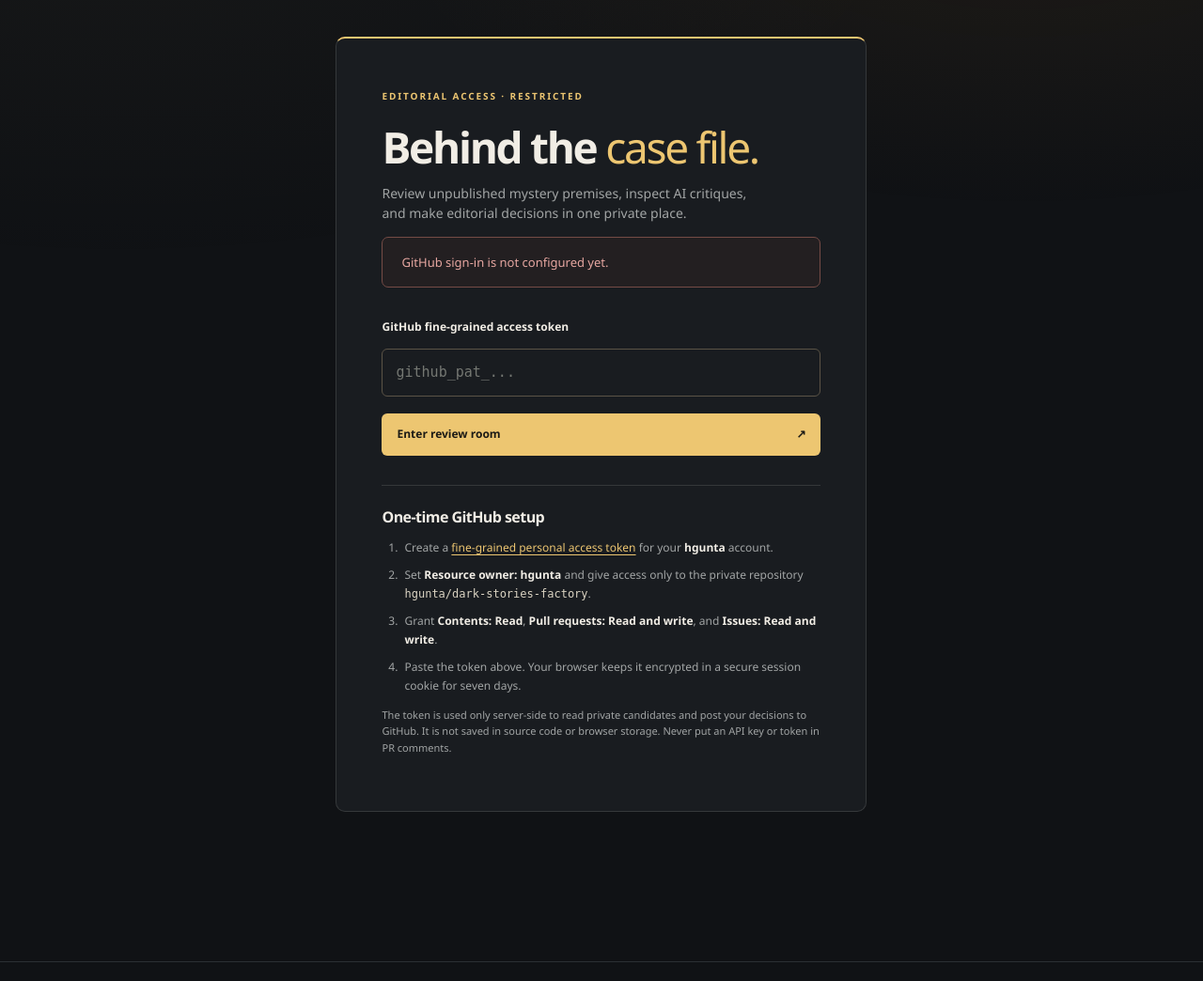
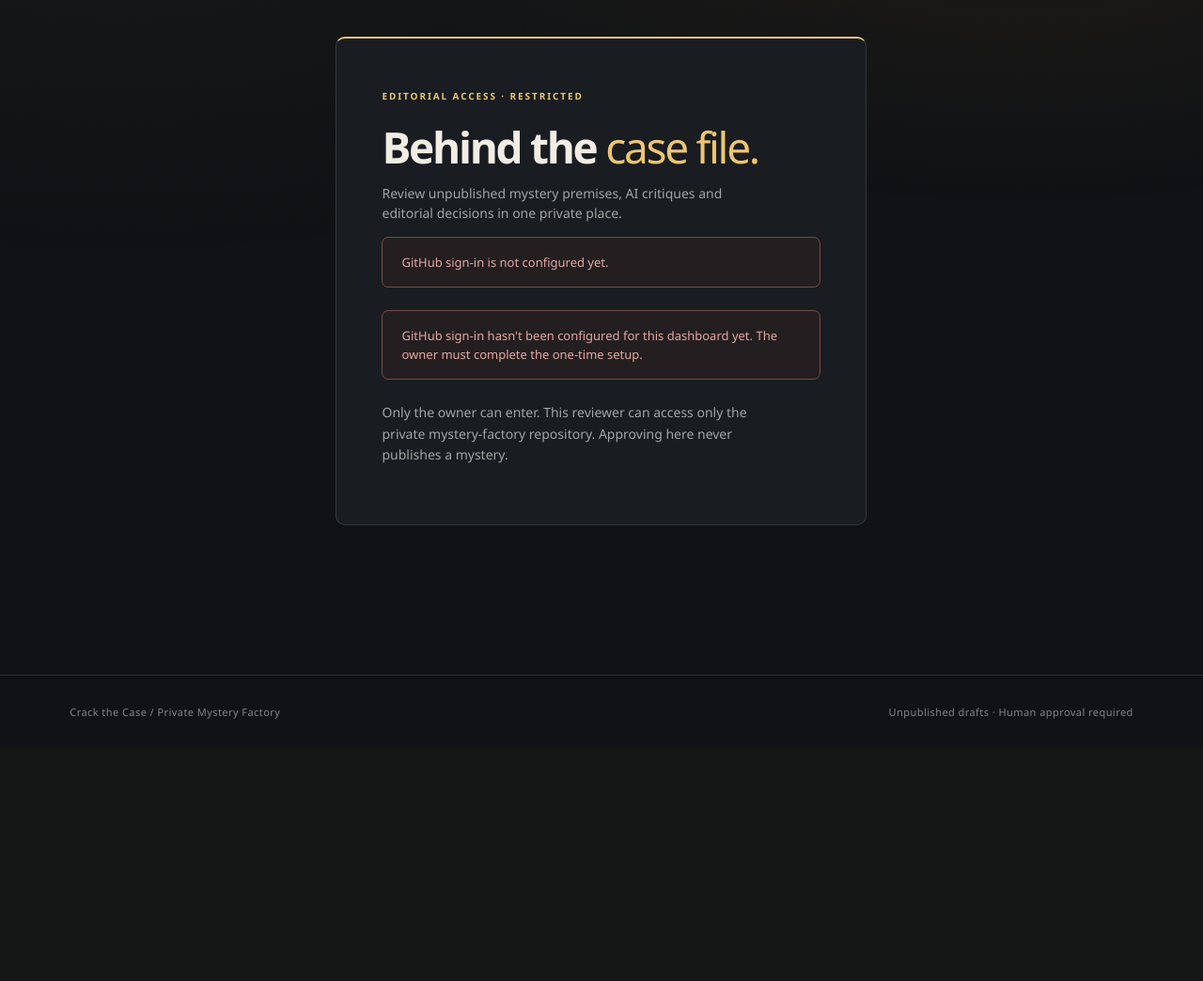
Before and after one commit to hgunta/dark-stories, a FastAPI app: page /auth/github in a window 1280 px wide. Shown: the part 139-1183 px from the top of the page at 94% size. After the commit the page ends 904 px from the top, so only its background shows below. Run offline with FastAPI, Linux system fonts and the light colour scheme.

Commit message:
feat(review): replace token entry screen with GitHub sign-in

```diff
--- a/review_dashboard/templates/login.html
+++ b/review_dashboard/templates/login.html
@@ -5,24 +5,15 @@
   <div class="login-card">
     <span class="eyebrow">EDITORIAL ACCESS · RESTRICTED</span>
     <h1>Behind the <em>case file.</em></h1>
-    <p class="muted">Review unpublished mystery premises, inspect AI critiques, and make editorial decisions in one private place.</p>
+    <p class="muted">Review unpublished mystery premises, AI critiques and editorial decisions in one private place.</p>
     {% if error %}<p role="alert" class="alert error">{{error}}</p>{% endif %}
-    <form method="post" action="/login" class="login-form">
-      <input type="hidden" name="login_csrf" value="{{login_csrf}}">
-      <label for="token">GitHub fine-grained access token</label>
-      <input id="token" name="token" type="password" required minlength="20" maxlength="512" autocomplete="off" spellcheck="false" placeholder="github_pat_...">
-      <button class="btn btn-primary" type="submit">Enter review room <span aria-hidden="true">↗</span></button>
-    </form>
-    <div class="setup-box">
-      <h2>One-time GitHub setup</h2>
-      <ol>
-        <li>Create a <a href="https://github.com/settings/personal-access-tokens/new" target="_blank" rel="noopener noreferrer">fine-grained personal access token</a> for your <strong>hgunta</strong> account.</li>
-        <li>Set <strong>Resource owner: hgunta</strong> and give access only to the private repository <code>hgunta/dark-stories-factory</code>.</li>
-        <li>Grant <strong>Contents: Read</strong>, <strong>Pull requests: Read and write</strong>, and <strong>Issues: Read and write</strong>.</li>
-        <li>Paste the token above. Your browser keeps it encrypted in a secure session cookie for seven days.</li>
-      </ol>
-      <p class="tiny muted">The token is used only server-side to read private candidates and post your decisions to GitHub. It is not saved in source code or browser storage. Never put an API key or token in PR comments.</p>
-    </div>
+    {% if oauth_ready %}
+      <a class="btn btn-primary" href="/auth/github">Sign in with GitHub <span aria-hidden="true">↗</span></a>
+      <p class="muted">Use your <strong>hgunta</strong> GitHub account. No access token to copy or paste.</p>
+    {% else %}
+      <p role="alert" class="alert error">GitHub sign-in hasn't been configured for this dashboard yet. The owner must complete the one-time setup.</p>
+    {% endif %}
+    <p class="tiny muted">Only the owner can enter. This reviewer can access only the private mystery-factory repository. Approving here never publishes a mystery.</p>
   </div>
 </section>
 {% endblock %}
```
